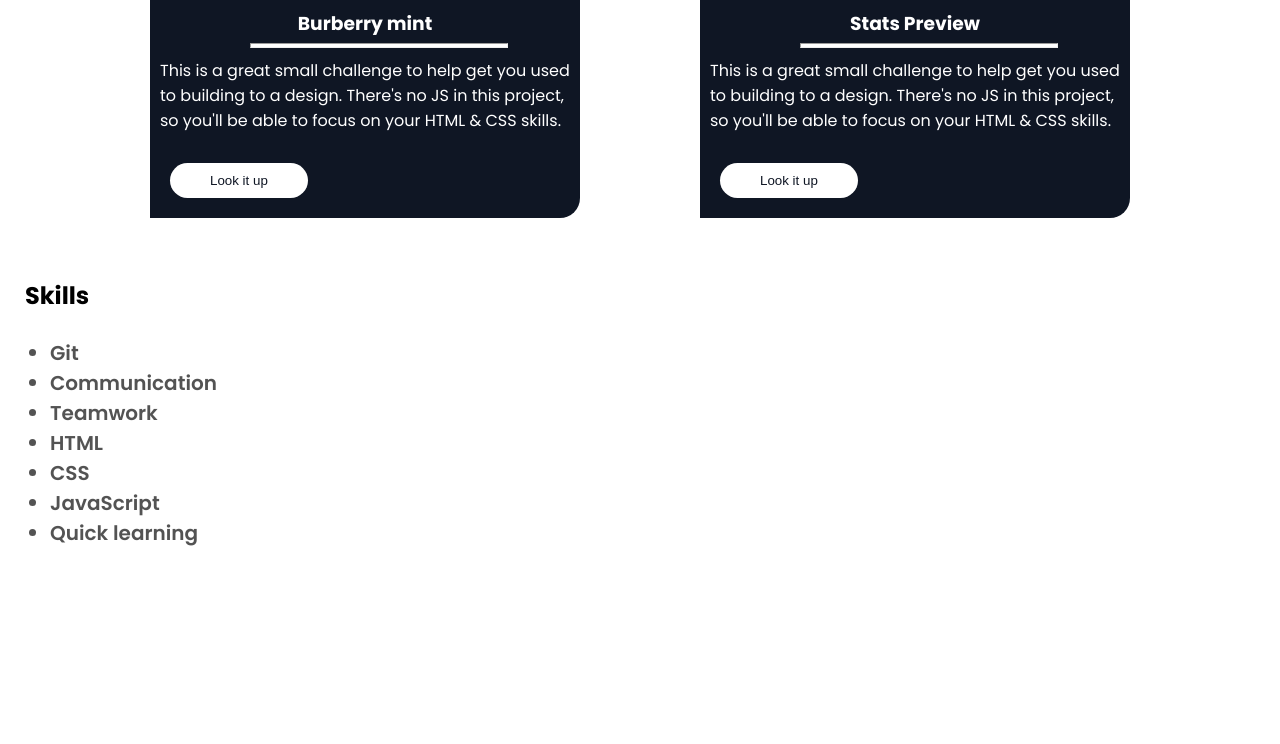
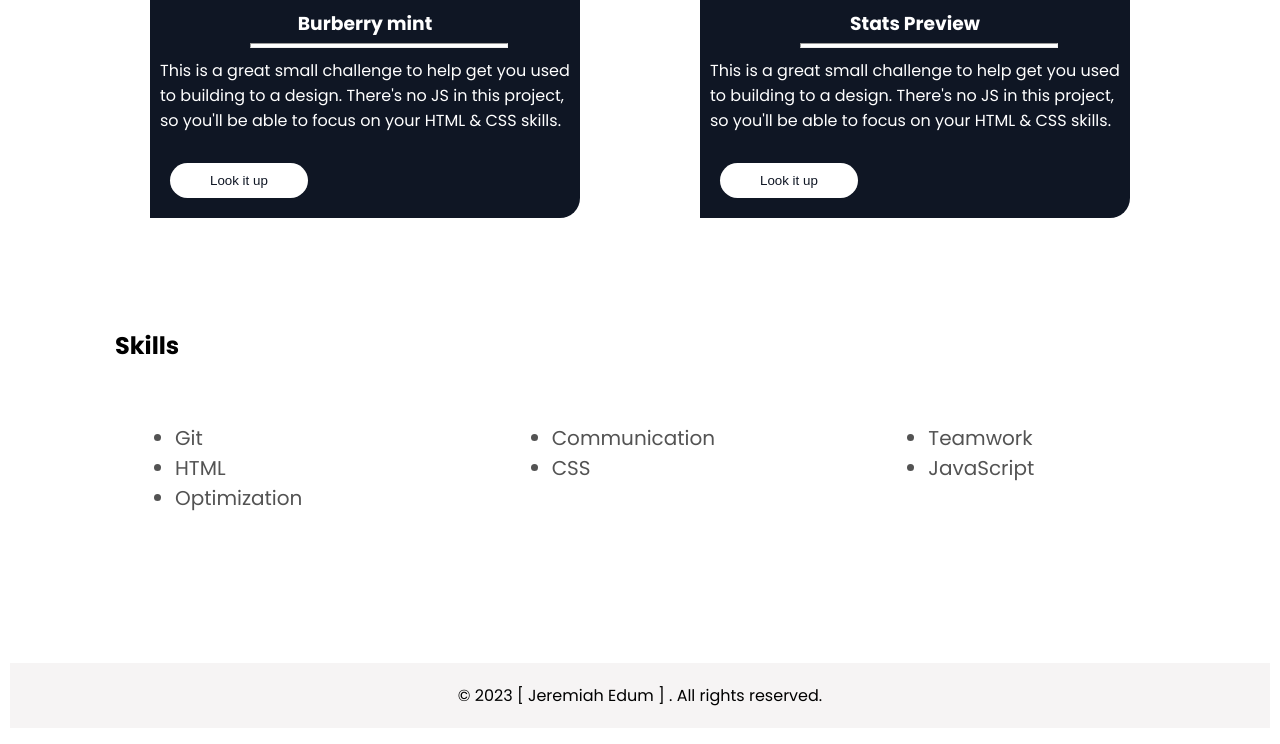
Before and after one commit to Jerrisneh/my-portfolio-update, a plain HTML site: page index.html in a window 1280 px wide. Shown: the part 2503-3247 px from the top of the page. Before the commit the page ends 3076 px from the top, so only its background shows below. Drawn offline with Linux system fonts and the light colour scheme.

Commit message:
updated footer

```diff
--- a/index.html
+++ b/index.html
@@ -169,9 +169,12 @@
           <li>HTML</li>
           <li>CSS</li>
           <li>JavaScript</li>
-          <li>Quick learning</li>
+          <li>Optimization</li>
         </ul>
       </div>
     </section>
+    <footer>
+      <p>&copy; 2023 [ Jeremiah Edum ] . All rights reserved.</p>
+    </footer>
   </body>
 </html>
--- a/styles/style.css
+++ b/styles/style.css
@@ -251,8 +251,33 @@ hr{
 }
 .skills-grid ul {
     font-size: 20px;
-    font-weight: 600;
+    font-weight: 400;
     color: #535353;
     margin: 25px;
 
 }
+@media screen and (min-width:768px){
+    .skills-grid ul{
+        display: grid;
+        grid-template-columns: repeat(2, 1fr);
+        gap:0 20px;
+    }
+}
+@media screen and (min-width:1023px){
+    .skills{
+        padding: 50px 90px;
+    }
+    .skills-grid ul{
+        display: grid;
+        grid-template-columns: repeat(3, 1fr);
+        margin: 60px;
+        gap: 0 200px;
+    }
+}
+/* footer section */
+footer{
+    background-color: #F6F4F4;
+    padding: 20px 0px;
+    margin: 40px 10px;
+    text-align: center;
+}
```
